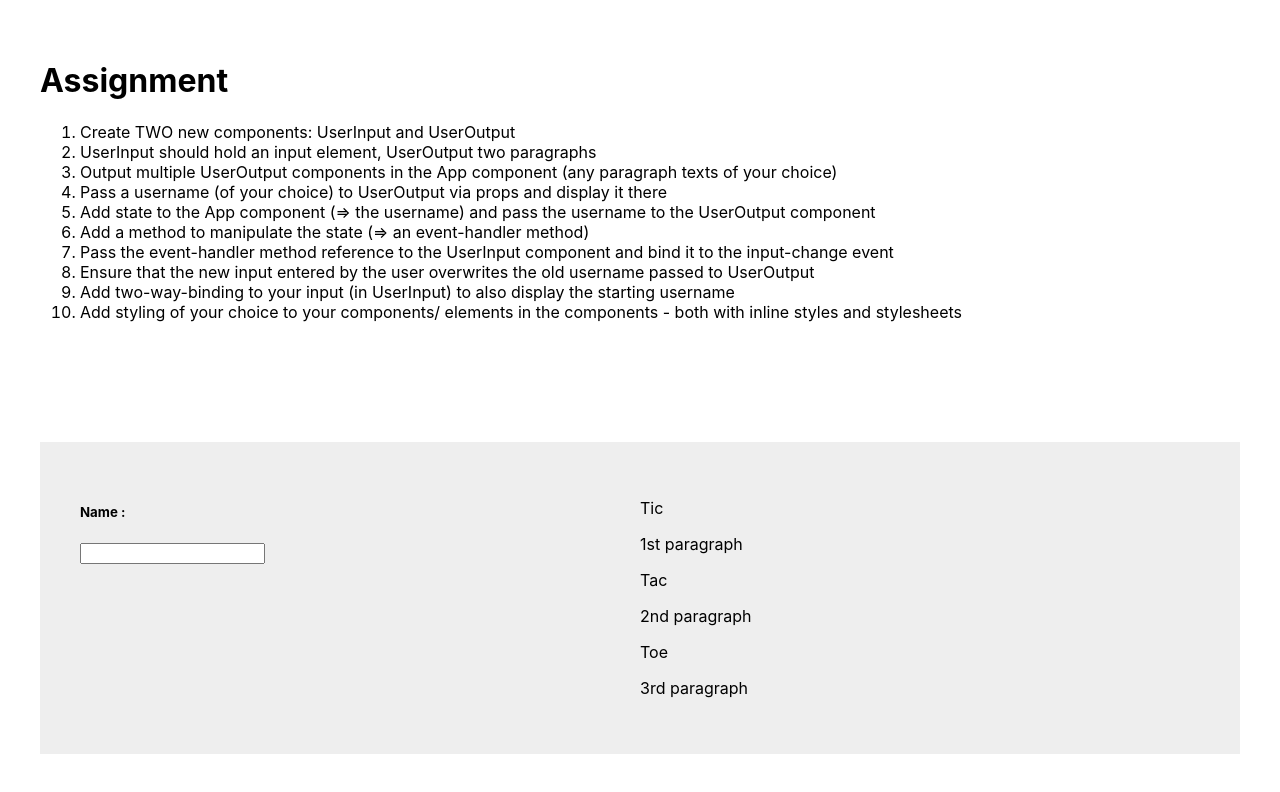
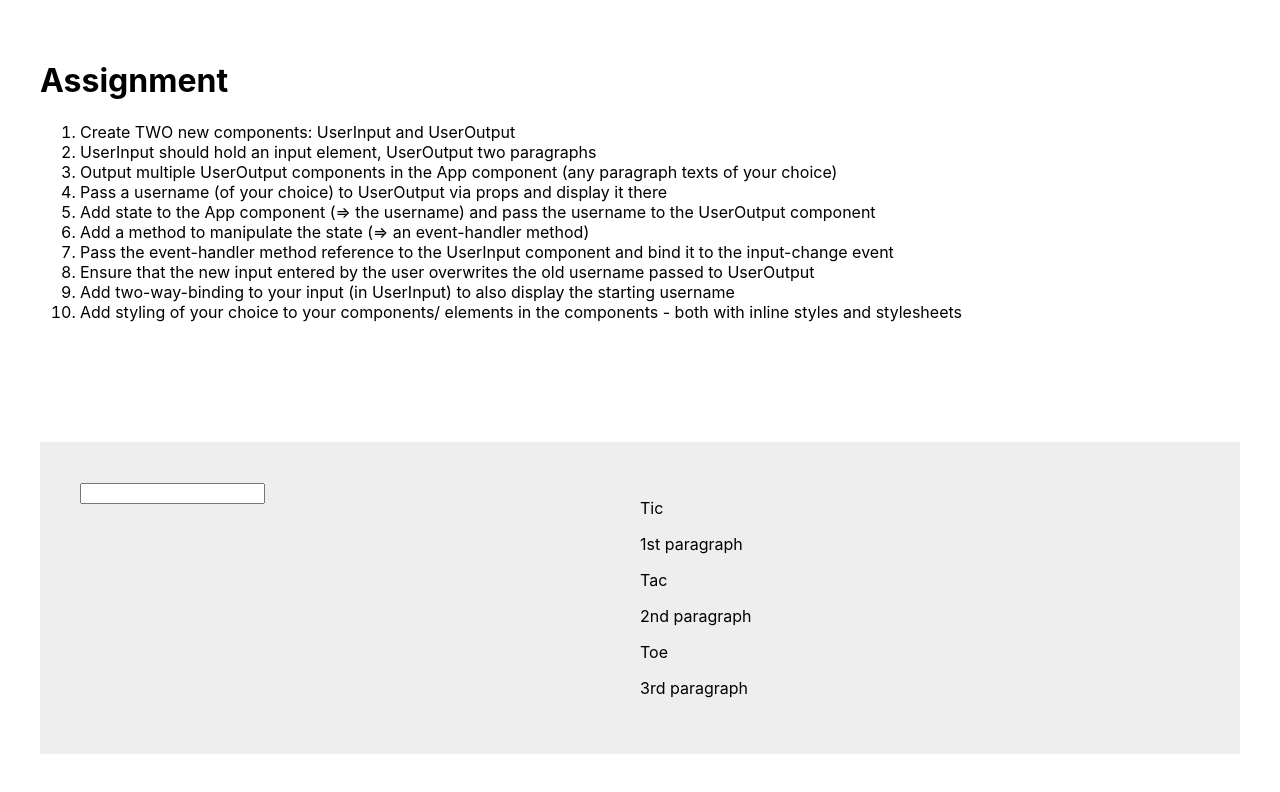
Before and after one commit to Sabinerobart/assignment1, a React (Create React App) app: page / in a window 1280 px wide. Shown: the top 792 px of the page. Built offline with nearby package versions, Linux system fonts and the light colour scheme.

Commit message:
[Add] props to the UserInput to bind the handleChange method

```diff
--- a/src/components/UserInput.js
+++ b/src/components/UserInput.js
@@ -1,12 +1,7 @@
 import React from "react";
 
-const UserInput = () => {
-  return (
-    <React.Fragment>
-      <h5>Name :</h5>
-      <input />
-    </React.Fragment>
-  );
+const UserInput = props => {
+  return <input type="text" onChange={props.changed} />;
 };
 
 export default UserInput;
```
